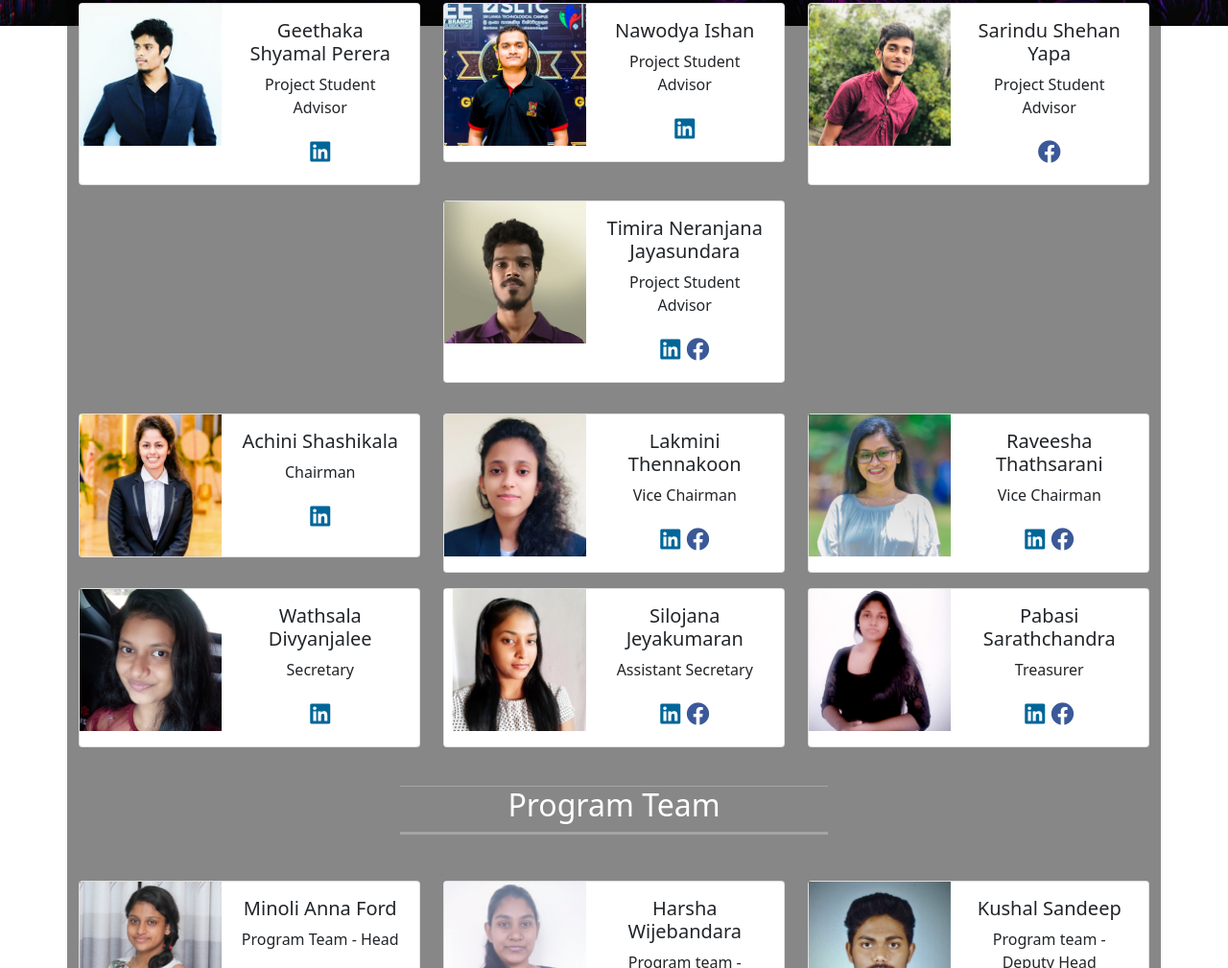
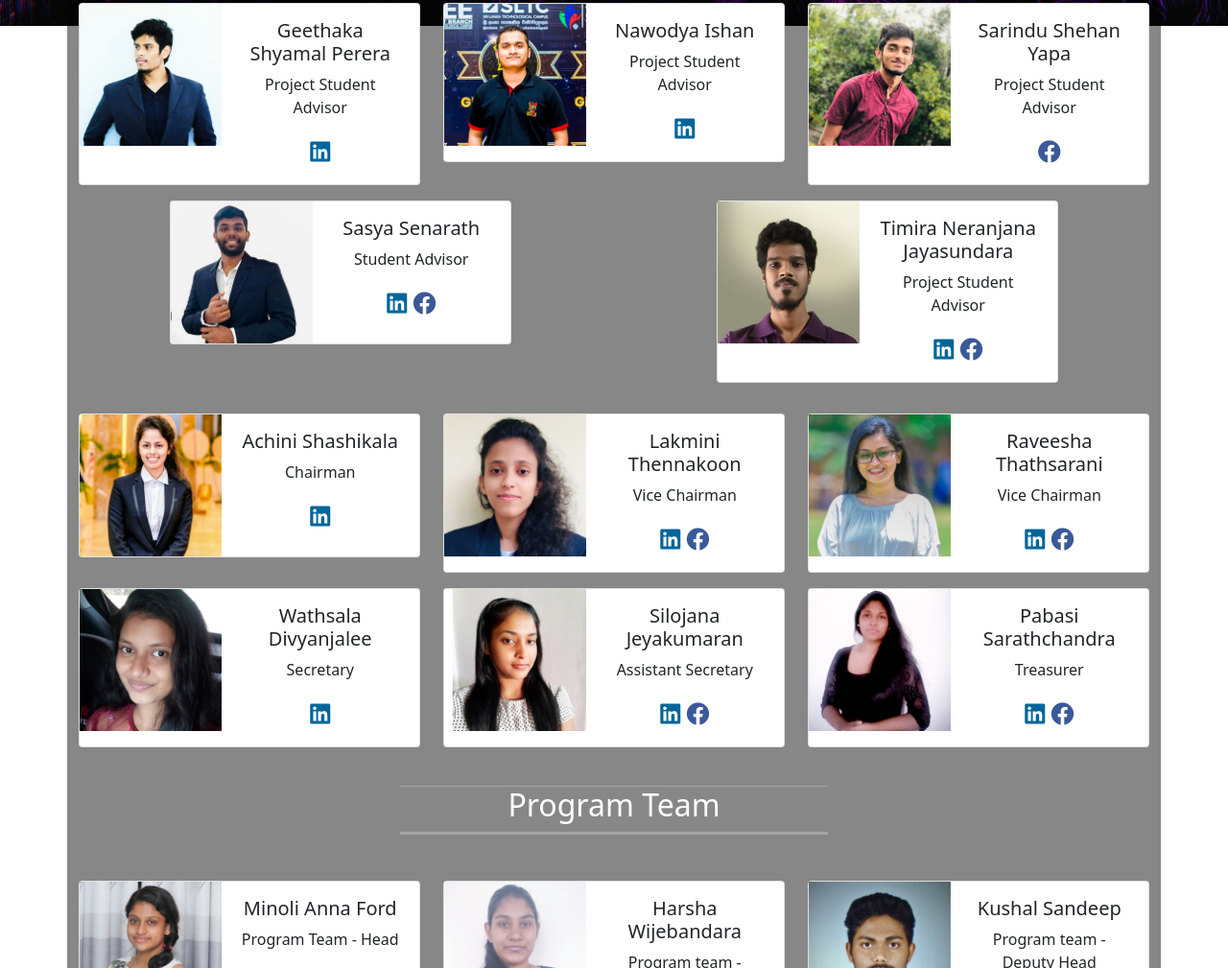
Before and after one commit to re4nightwing/InspiHER-TECH-SLTC-IEEE-WIE, a plain HTML site: page staff.html in a window 1280 px wide. Shown: the part 1053-2062 px from the top of the page at 96% size. Drawn offline with nearby package versions, Linux system fonts and the light colour scheme.

Commit message:
round 01 edits done

```diff
--- a/js/main.js
+++ b/js/main.js
@@ -75,7 +75,7 @@ document.querySelectorAll(".dropdown-toggle").forEach((item) => {
   });
 });
 // Set the date we're counting down to
-var countDownDate = new Date("Sept 9, 2021 23:59:59").getTime();
+var countDownDate = new Date("Sept 13, 2021 12:00:00").getTime();
 
 // Update the count down every 1 second
 var x = setInterval(function () {
--- a/staff.html
+++ b/staff.html
@@ -386,6 +386,31 @@
 				<div class="card mb-3" style="max-width: 540px;">
 					<div class="row g-0">
 						<div class="col-md-5">
+							<img src="img/oc/sasya_senarath.jpg" alt="..." class="img-fluid filler"/>
+						</div>
+						<div class="col-md-7">
+							<div class="card-body">
+								<h5 class="card-title">Sasya Senarath</h5>
+								<p class="card-text">
+									Student Advisor
+								</p>
+								<div class="team-social accessible">
+									<a class="social-button orange-hover" href="https://www.linkedin.com/in/sasyasenarath/">
+										<i class="fab fa-linkedin"></i>
+									</a>
+									<a class="social-button orange-hover" href="https://www.facebook.com/profile.php?id=100005053186023">
+										<i class="fab fa-facebook"></i>
+									</a>
+								</div>
+							</div>
+						</div>
+					</div>
+				</div>
+			</div>
+			<div class="col-lg-4 col-md-5 col-10">
+				<div class="card mb-3" style="max-width: 540px;">
+					<div class="row g-0">
+						<div class="col-md-5">
 							<img src="img/oc/Thimira.jpg" alt="..." class="img-fluid filler"/>
 						</div>
 						<div class="col-md-7">
```
Also changed, not shown: index.html (+8 -8 lines), img/oc/sasya_senarath.jpg (added).
